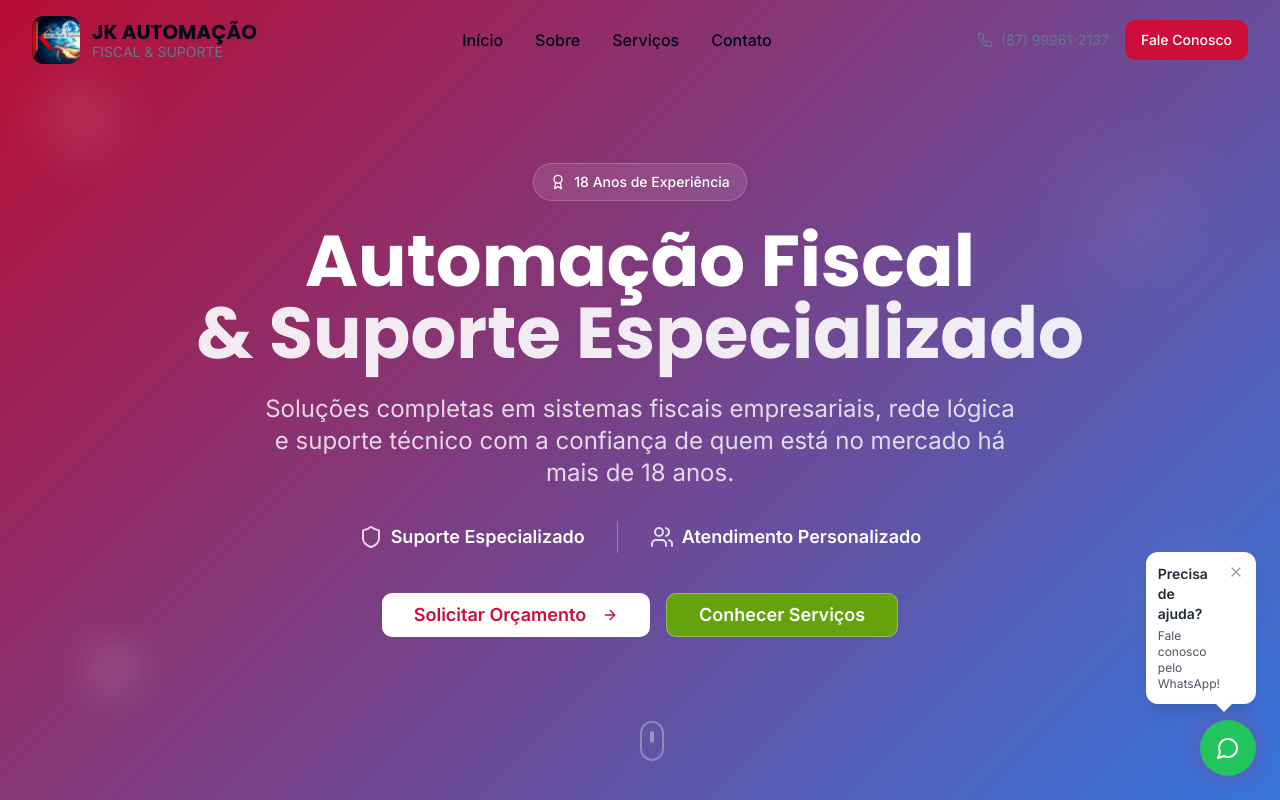
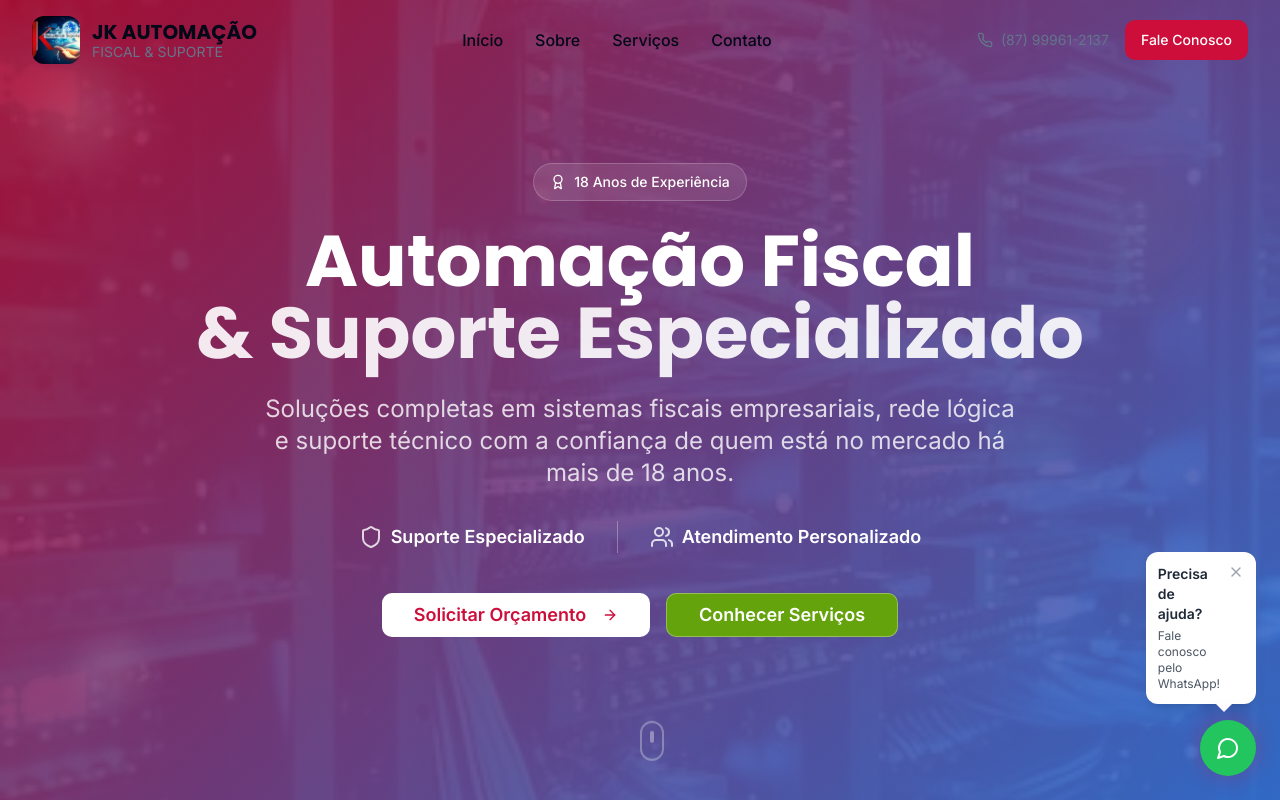
Before and after one commit to DevZipMateus/jk-fiscal-digital-hub, a React (Vite) app: page / in a window 1280 px wide. Shown: the top 800 px of the page. Built offline with nearby package versions, Linux system fonts and the light colour scheme.

Commit message:
Add background image to Hero
Add the provided image as the background for the Hero section.

```diff
--- a/src/components/Hero.tsx
+++ b/src/components/Hero.tsx
@@ -1,11 +1,20 @@
+
 import React from 'react';
 import { ArrowRight, Shield, Users, Award } from 'lucide-react';
 import { Button } from '@/components/ui/button';
+
 const Hero = () => {
-  return <section id="inicio" className="relative min-h-screen flex items-center justify-center overflow-hidden">
-      {/* Background with Gradient */}
-      <div className="absolute inset-0 bg-hero-gradient">
-        <div className="absolute inset-0 bg-black/10"></div>
+  return (
+    <section id="inicio" className="relative min-h-screen flex items-center justify-center overflow-hidden">
+      {/* Background Image */}
+      <div className="absolute inset-0">
+        <img
+          src="/lovable-uploads/2368fde8-50a3-4a25-a9c1-6cff08bccf99.png"
+          alt="Tecnologia Background"
+          className="w-full h-full object-cover"
+        />
+        <div className="absolute inset-0 bg-black/60"></div>
+        <div className="absolute inset-0 bg-hero-gradient opacity-80"></div>
       </div>
 
       {/* Animated Background Elements */}
@@ -76,6 +85,8 @@ const Hero = () => {
           <div className="w-1 h-3 bg-white/60 rounded-full mt-2 animate-pulse"></div>
         </div>
       </div>
-    </section>;
+    </section>
+  );
 };
+
 export default Hero;
```
Also changed, not shown: public/lovable-uploads/2368fde8-50a3-4a25-a9c1-6cff08bccf99.png (added). Lines whose indentation alone changed are shown as unchanged.
